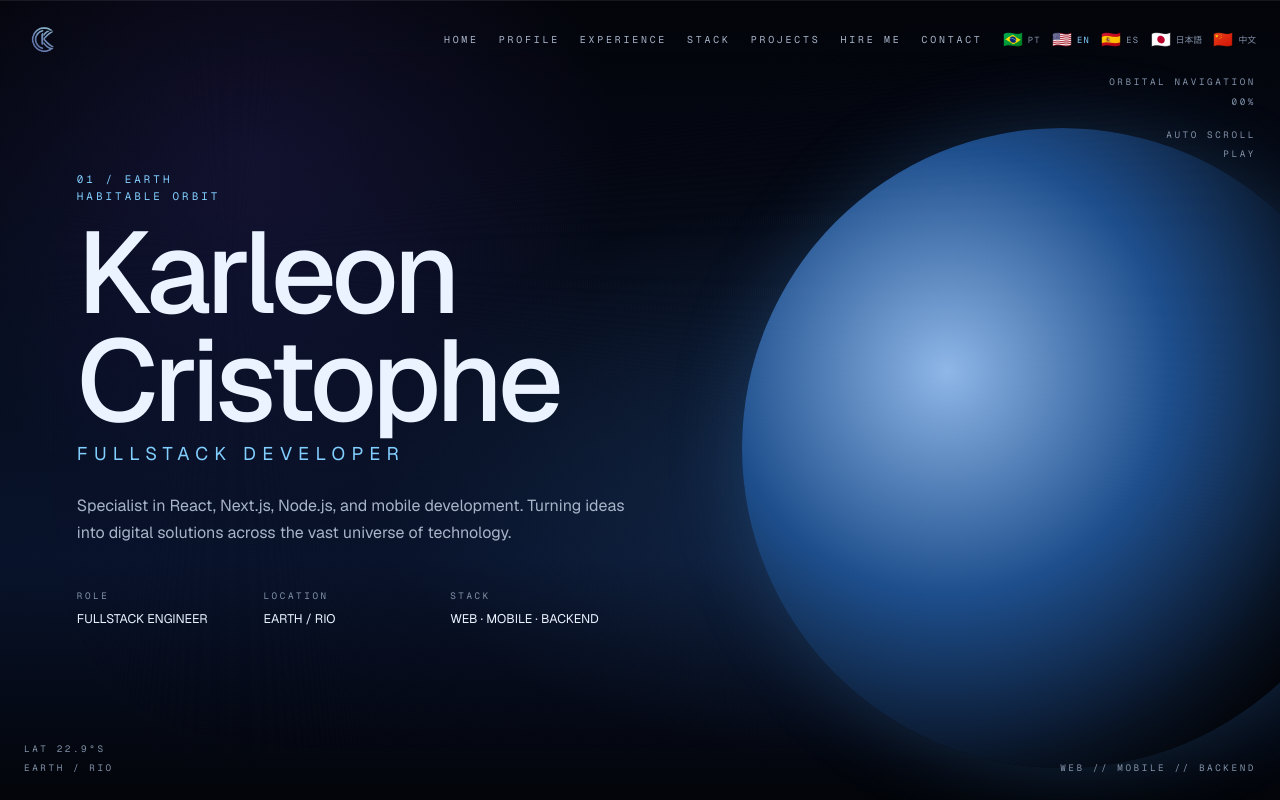
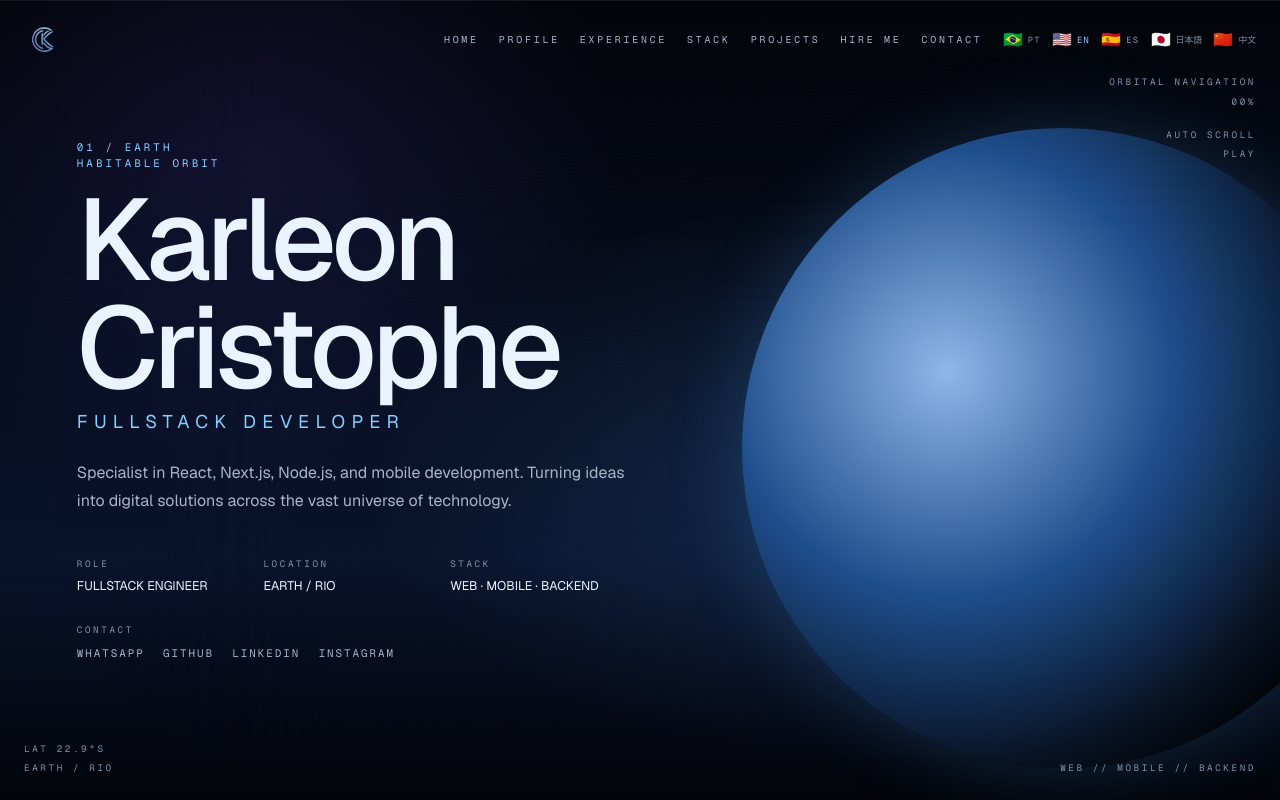
Before and after one commit to karleoncristophe/mysite, a Next.js app: page /en in a window 1280 px wide. Shown: the top 800 px of the page. Built offline with nearby package versions, Linux system fonts and the light colour scheme; no server answers.

Commit message:
Add contact section with WhatsApp link and update internationalization messages; include new labels and WhatsApp chat functionality in multiple languages, and style adjustments for hero links.

```diff
--- a/messages/en.json
+++ b/messages/en.json
@@ -41,7 +41,9 @@
     "locationLabel": "LOCATION",
     "locationValue": "EARTH / RIO",
     "stackLabel": "STACK",
-    "stackValue": "WEB · MOBILE · BACKEND"
+    "stackValue": "WEB · MOBILE · BACKEND",
+    "contactLabel": "CONTACT",
+    "whatsappAria": "Chat on WhatsApp with {name}"
   },
   "identity": {
     "kicker": "02 / MOON",
--- a/messages/es.json
+++ b/messages/es.json
@@ -41,7 +41,9 @@
     "locationLabel": "LOCATION",
     "locationValue": "EARTH / RIO",
     "stackLabel": "STACK",
-    "stackValue": "WEB · MOBILE · BACKEND"
+    "stackValue": "WEB · MOBILE · BACKEND",
+    "contactLabel": "CONTACT",
+    "whatsappAria": "Hablar por WhatsApp con {name}"
   },
   "identity": {
     "kicker": "02 / MOON",
--- a/messages/ja.json
+++ b/messages/ja.json
@@ -41,7 +41,9 @@
     "locationLabel": "LOCATION",
     "locationValue": "EARTH / RIO",
     "stackLabel": "STACK",
-    "stackValue": "WEB · MOBILE · BACKEND"
+    "stackValue": "WEB · MOBILE · BACKEND",
+    "contactLabel": "CONTACT",
+    "whatsappAria": "{name} とWhatsAppで話す"
   },
   "identity": {
     "kicker": "02 / MOON",
--- a/messages/pt-BR.json
+++ b/messages/pt-BR.json
@@ -41,7 +41,9 @@
     "locationLabel": "LOCATION",
     "locationValue": "EARTH / RIO",
     "stackLabel": "STACK",
-    "stackValue": "WEB · MOBILE · BACKEND"
+    "stackValue": "WEB · MOBILE · BACKEND",
+    "contactLabel": "CONTACT",
+    "whatsappAria": "Conversar no WhatsApp com {name}"
   },
   "identity": {
     "kicker": "02 / MOON",
--- a/messages/zh.json
+++ b/messages/zh.json
@@ -41,7 +41,9 @@
     "locationLabel": "LOCATION",
     "locationValue": "EARTH / RIO",
     "stackLabel": "STACK",
-    "stackValue": "WEB · MOBILE · BACKEND"
+    "stackValue": "WEB · MOBILE · BACKEND",
+    "contactLabel": "CONTACT",
+    "whatsappAria": "通过 WhatsApp 与 {name} 交谈"
   },
   "identity": {
     "kicker": "02 / MOON",
--- a/src/app/globals.css
+++ b/src/app/globals.css
@@ -483,6 +483,38 @@ main {
   margin: 0;
   color: var(--space-text);
   font-size: 0.78rem;
+}
+
+.hero-links {
+  margin-top: 1.75rem;
+}
+
+.hero-links p {
+  color: var(--space-muted);
+  font-family: var(--font-geist-mono), ui-monospace, monospace;
+  font-size: 0.58rem;
+  letter-spacing: 0.28em;
+  text-transform: uppercase;
+  margin: 0 0 0.45rem;
+}
+
+.hero-links nav {
+  display: flex;
+  flex-wrap: wrap;
+  gap: 0.85rem 1.15rem;
+}
+
+.hero-links a {
+  color: var(--space-muted-2);
+  font-family: var(--font-geist-mono), ui-monospace, monospace;
+  font-size: 0.68rem;
+  letter-spacing: 0.18em;
+  text-transform: uppercase;
+}
+
+.hero-links a:hover,
+.hero-links a:focus-visible {
+  color: var(--space-cyan);
 }
 
 .mission-meta {
--- a/src/components/portfolio/Hero.tsx
+++ b/src/components/portfolio/Hero.tsx
@@ -29,6 +29,28 @@ export default function Hero() {
             <dd>{t("stackValue")}</dd>
           </div>
         </dl>
+        <div className="hero-links">
+          <p>{t("contactLabel")}</p>
+          <nav aria-label={t("contactLabel")}>
+            <a
+              href={siteConfig.whatsapp}
+              target="_blank"
+              rel="noopener noreferrer"
+              aria-label={t("whatsappAria", { name: siteConfig.name })}
+            >
+              WhatsApp
+            </a>
+            <a href={siteConfig.sameAs[0]} target="_blank" rel="me noopener noreferrer">
+              GitHub
+            </a>
+            <a href={siteConfig.sameAs[1]} target="_blank" rel="me noopener noreferrer">
+              LinkedIn
+            </a>
+            <a href={siteConfig.sameAs[3]} target="_blank" rel="me noopener noreferrer">
+              Instagram
+            </a>
+          </nav>
+        </div>
       </div>
     </header>
   );
```
